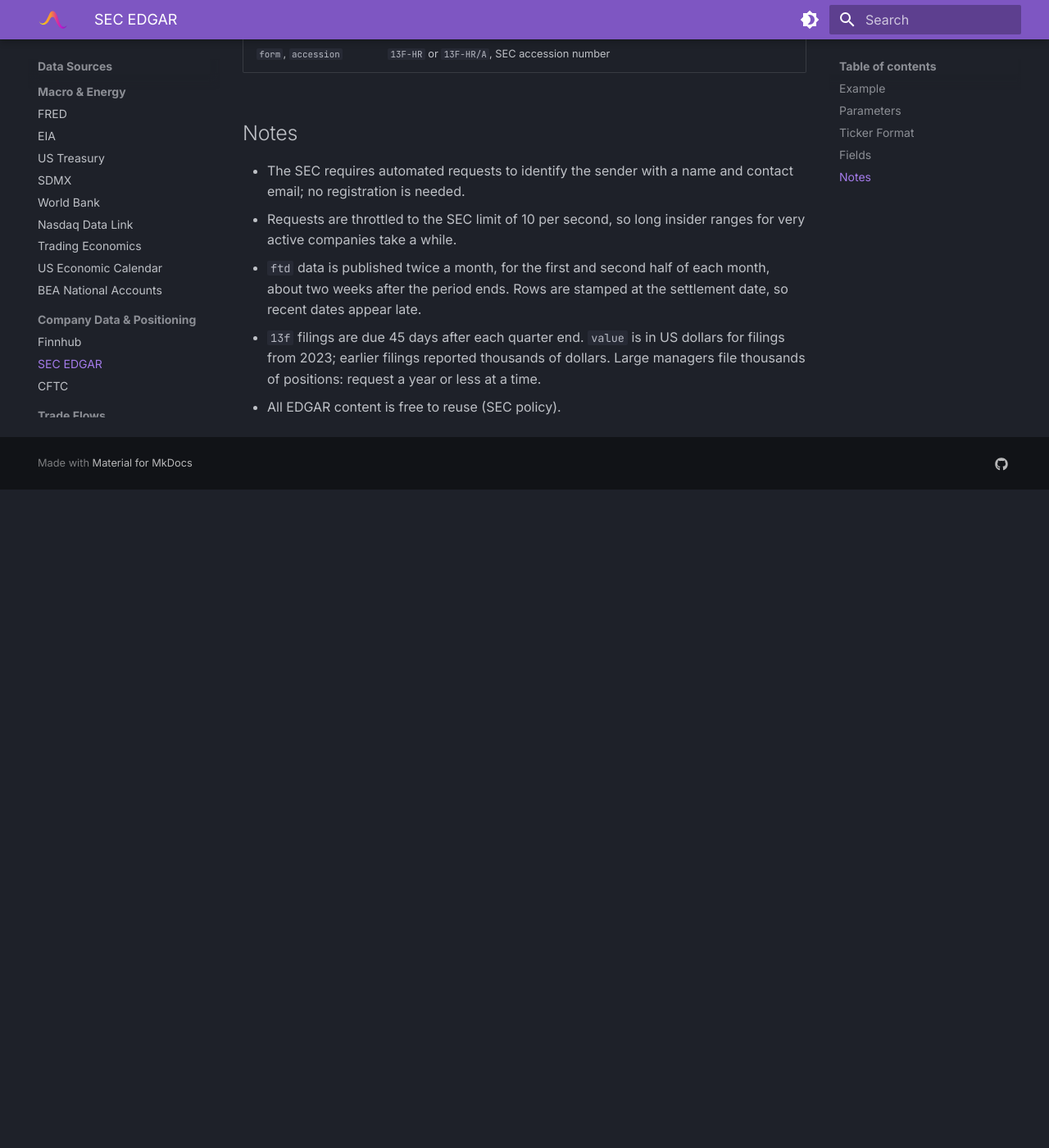
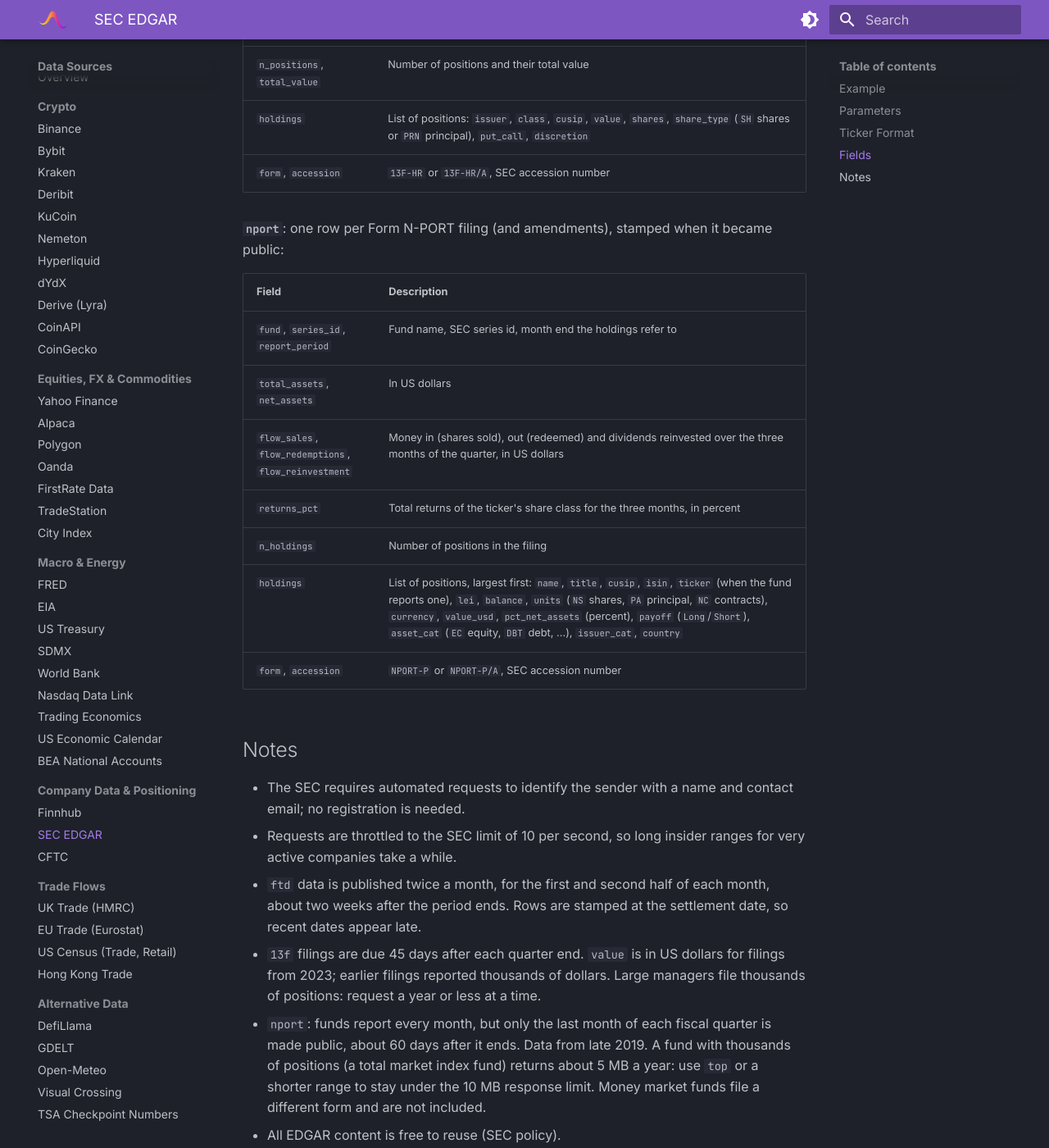
Before and after one commit to UnbiasedAlpha/aurastream-docs, an MkDocs documentation site: the page built from docs/data-sources/edgar.md, in a window 1280 px wide and 1400 px high, scrolled down 2788 px. Shown: the whole window at 82% size. Built offline with MkDocs 1.6.1 and Material for MkDocs 9.7.7, drawn with Linux system fonts in a browser that asks for light colours; before the commit the page ends 3385 px from its top, so only the background shows below that; some of the changed text lies outside the part shown.

```diff
--- a/docs/data-sources/edgar.md
+++ b/docs/data-sources/edgar.md
@@ -1,6 +1,6 @@
 # SEC EDGAR
 
-Insider trades (Form 4), reported company financials (XBRL), earnings release filings, fails-to-deliver and institutional holdings (Form 13F) from the US Securities and Exchange Commission.
+Insider trades (Form 4), reported company financials (XBRL), earnings release filings, fails-to-deliver, institutional holdings (Form 13F) and mutual fund and ETF holdings (Form N-PORT) from the US Securities and Exchange Commission.
 
 **Source:** `edgar` | **Credentials:** Contact string required by the SEC
 
@@ -26,9 +26,10 @@ Insider trades (Form 4), reported company financials (XBRL), earnings release fi
 
 | Parameter | Type | Required | Description |
 |---|---|---|---|
-| `dataset` | `str` | No | `"insider"` (default, Form 4 trades), `"financials"` (reported figures), `"earnings"` (earnings release filings), `"ftd"` (fails-to-deliver) or `"13f"` (institutional holdings) |
+| `dataset` | `str` | No | `"insider"` (default, Form 4 trades), `"financials"` (reported figures), `"earnings"` (earnings release filings), `"ftd"` (fails-to-deliver), `"13f"` (institutional holdings) or `"nport"` (fund holdings) |
 | `concepts` | `list[str]` | No | XBRL concepts for `financials`, e.g. `["Revenues", "CostOfGoldProductsAndServices"]`. Default: revenue, costs, income, EPS, cash flow, capex, cash, debt, equity, shares |
 | `period` | `str` | No | `"quarter"` (default) or `"annual"` for `financials` |
+| `top` | `int` | No | `nport` only: keep the largest N positions of each filing (default: all) |
 
 ## Ticker Format
 
@@ -36,6 +37,7 @@ US stock symbols (`AAPL`) or SEC CIK numbers (`320193`, `1164727` for Newmont).
 
 - `ftd`: a symbol (`GME`) or a 9-character CUSIP.
 - `13f`: the manager's CIK, e.g. `1067983` for Berkshire Hathaway. Find a manager's CIK with [EDGAR company search](https://www.sec.gov/edgar/searchedgar/companysearch).
+- `nport`: a mutual fund or ETF ticker (`VTSAX`, `IVV`, `ARKK`, `SPY`), or the fund's SEC series id (`S000002848`).
 
 ## Fields
 
@@ -78,10 +80,23 @@ US stock symbols (`AAPL`) or SEC CIK numbers (`320193`, `1164727` for Newmont).
 | `holdings` | List of positions: `issuer`, `class`, `cusip`, `value`, `shares`, `share_type` (`SH` shares or `PRN` principal), `put_call`, `discretion` |
 | `form`, `accession` | `13F-HR` or `13F-HR/A`, SEC accession number |
 
+**`nport`**: one row per Form N-PORT filing (and amendments), stamped when it became public:
+
+| Field | Description |
+|---|---|
+| `fund`, `series_id`, `report_period` | Fund name, SEC series id, month end the holdings refer to |
+| `total_assets`, `net_assets` | In US dollars |
+| `flow_sales`, `flow_redemptions`, `flow_reinvestment` | Money in (shares sold), out (redeemed) and dividends reinvested over the three months of the quarter, in US dollars |
+| `returns_pct` | Total returns of the ticker's share class for the three months, in percent |
+| `n_holdings` | Number of positions in the filing |
+| `holdings` | List of positions, largest first: `name`, `title`, `cusip`, `isin`, `ticker` (when the fund reports one), `lei`, `balance`, `units` (`NS` shares, `PA` principal, `NC` contracts), `currency`, `value_usd`, `pct_net_assets` (percent), `payoff` (`Long`/`Short`), `asset_cat` (`EC` equity, `DBT` debt, ...), `issuer_cat`, `country` |
+| `form`, `accession` | `NPORT-P` or `NPORT-P/A`, SEC accession number |
+
 ## Notes
 
 - The SEC requires automated requests to identify the sender with a name and contact email; no registration is needed.
 - Requests are throttled to the SEC limit of 10 per second, so long insider ranges for very active companies take a while.
 - `ftd` data is published twice a month, for the first and second half of each month, about two weeks after the period ends. Rows are stamped at the settlement date, so recent dates appear late.
 - `13f` filings are due 45 days after each quarter end. `value` is in US dollars for filings from 2023; earlier filings reported thousands of dollars. Large managers file thousands of positions: request a year or less at a time.
+- `nport`: funds report every month, but only the last month of each fiscal quarter is made public, about 60 days after it ends. Data from late 2019. A fund with thousands of positions (a total market index fund) returns about 5 MB a year: use `top` or a shorter range to stay under the 10 MB response limit. Money market funds file a different form and are not included.
 - All EDGAR content is free to reuse (SEC policy).
```
Also changed, not shown: docs/data-sources/overview.md (+2 -2 lines).
